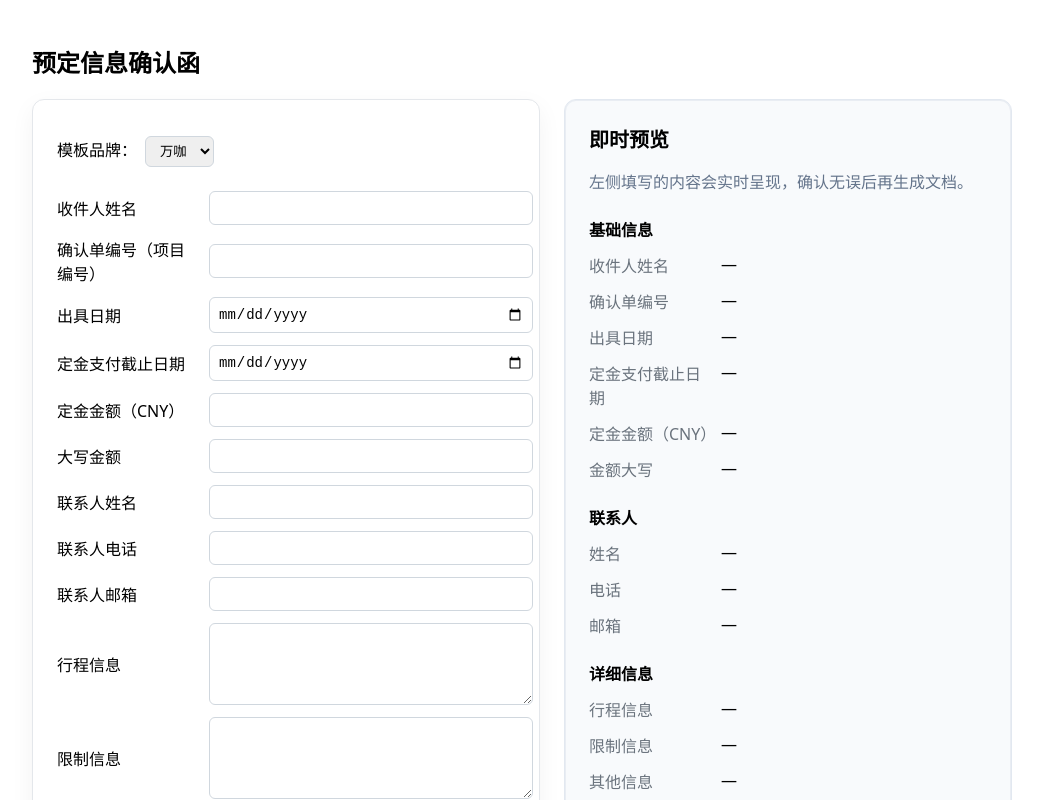
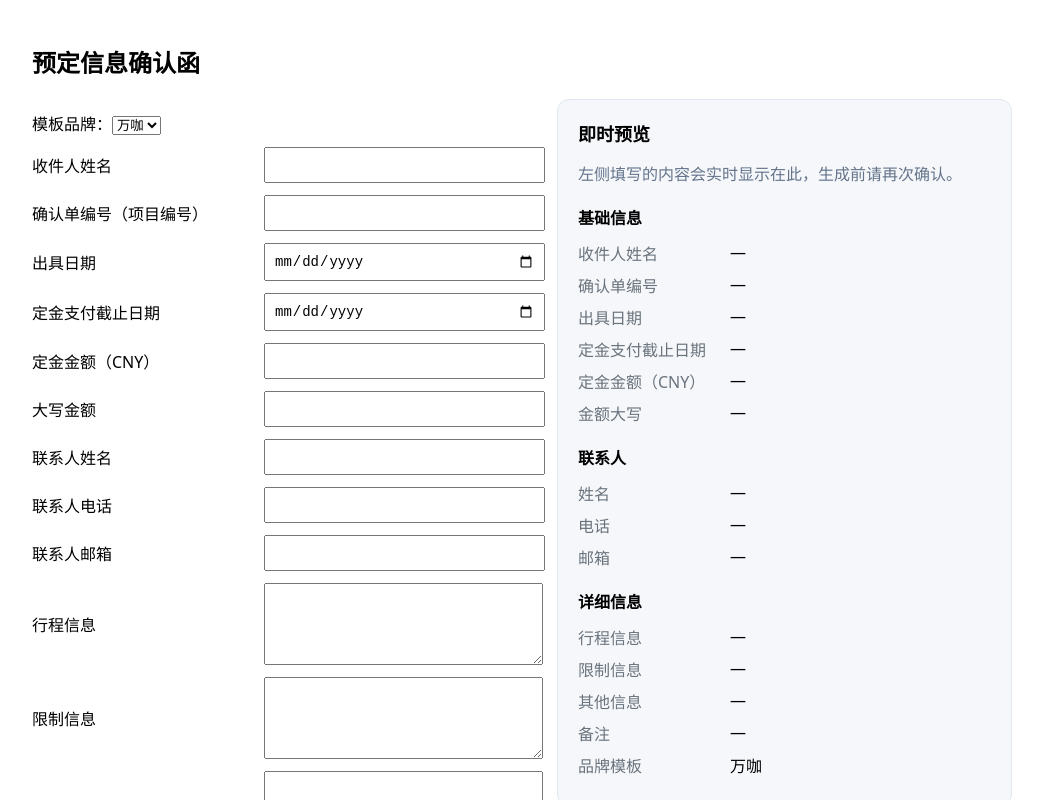
Before and after one commit to wxjw/Vanka, a Next.js app in the folder docgen-form/: page /zh-CN/confirmation in a window 1280 px wide. Shown: the top 800 px of the page, without its empty margins (118-1161 px from the left). Built offline with nearby package versions, Linux system fonts and the light colour scheme.

Commit message:
Adjust confirmation form layout to ease merges

```diff
--- a/docgen-form/app/zh-CN/confirmation/page.jsx
+++ b/docgen-form/app/zh-CN/confirmation/page.jsx
@@ -69,19 +69,22 @@ export default function ConfirmationPage() {
     URL.revokeObjectURL(url);
   }
 
-  const row = (label, key, type='text') => (
-    <div style={{display:'grid', gridTemplateColumns:'140px 1fr', gap:12, alignItems:'center', marginBottom:12}}>
-      <label style={{fontWeight:500}}>{label}</label>
+  const row = (label, key, type = 'text') => (
+    <div style={{display:'grid', gridTemplateColumns:'220px 1fr', gap:12, alignItems:'center', marginBottom:12}}>
+      <label>{label}</label>
       {type === 'textarea' ? (
         <textarea
           rows={4}
-          style={{width:'100%', fontSize:14, padding:8, borderRadius:6, border:'1px solid #d0d7de'}}
-          value={form[key]} onChange={e=>onChange(key, e.target.value)}
+          style={{width:'100%', fontSize:14, padding:8}}
+          value={form[key]}
+          onChange={e => onChange(key, e.target.value)}
         />
       ) : (
         <input
-          style={{width:'100%', fontSize:14, padding:8, borderRadius:6, border:'1px solid #d0d7de'}}
-          type={type} value={form[key]} onChange={e=>onChange(key, e.target.value)}
+          style={{width:'100%', fontSize:14, padding:8}}
+          type={type}
+          value={form[key]}
+          onChange={e => onChange(key, e.target.value)}
         />
       )}
     </div>
@@ -91,7 +94,7 @@ export default function ConfirmationPage() {
     const display = value == null ? '' : typeof value === 'string' ? value : String(value);
     const content = display.trim() ? display : '—';
     return (
-      <div style={{display:'grid', gridTemplateColumns:'120px 1fr', gap:12, marginBottom:12}}>
+      <div style={{display:'grid', gridTemplateColumns:'140px 1fr', gap:12, marginBottom:8}}>
         <div style={{color:'#6a737d'}}>{label}</div>
         <div style={{whiteSpace:'pre-wrap', wordBreak:'break-word'}}>{content}</div>
       </div>
@@ -99,57 +102,45 @@ export default function ConfirmationPage() {
   };
 
   return (
-    <main style={{paddingBottom:32}}>
+    <main>
       <h1>预定信息确认函</h1>
 
-      <div style={{display:'flex', gap:24, alignItems:'flex-start', flexWrap:'wrap'}}>
-        <form
-          onSubmit={handleGenerate}
-          style={{flex:'1 1 360px', minWidth:320, maxWidth:560, background:'#fff', padding:24, borderRadius:12, border:'1px solid #e4e7eb', boxShadow:'0 8px 24px rgba(15,23,42,0.05)'}}
-        >
-          <div style={{margin:'12px 0 24px'}}>
-            <label style={{marginRight:8}}>模板品牌：</label>
-            <select
-              value={brand}
-              onChange={e=>setBrand(e.target.value)}
-              style={{padding:'6px 10px', borderRadius:6, border:'1px solid #d0d7de'}}
-            >
+      <div style={{display:'flex', gap:32, alignItems:'flex-start', flexWrap:'wrap'}}>
+        <div style={{flex:'1 1 360px', minWidth:320}}>
+          <div style={{margin:'12px 0'}}>
+            <label>模板品牌：</label>
+            <select value={brand} onChange={e => setBrand(e.target.value)}>
               <option value="vanka">万咖</option>
               <option value="duoji">多吉</option>
             </select>
           </div>
 
-          {row('收件人姓名','recipientName')}
-          {row('确认单编号（项目编号）','referenceNo')}
-          {row('出具日期','issueDate','date')}
-          {row('定金支付截止日期','payByDate','date')}
-          {row('定金金额（CNY）','payAmountCNY')}
-          {row('大写金额','payAmountUppercase')}
-          {row('联系人姓名','contactName')}
-          {row('联系人电话','contactPhone')}
-          {row('联系人邮箱','contactEmail')}
-          {row('行程信息','itinerary','textarea')}
-          {row('限制信息','restrictions','textarea')}
-          {row('其他信息','others','textarea')}
-          {row('备注','remark','textarea')}
+          <form onSubmit={handleGenerate}>
+            {row('收件人姓名', 'recipientName')}
+            {row('确认单编号（项目编号）', 'referenceNo')}
+            {row('出具日期', 'issueDate', 'date')}
+            {row('定金支付截止日期', 'payByDate', 'date')}
+            {row('定金金额（CNY）', 'payAmountCNY')}
+            {row('大写金额', 'payAmountUppercase')}
+            {row('联系人姓名', 'contactName')}
+            {row('联系人电话', 'contactPhone')}
+            {row('联系人邮箱', 'contactEmail')}
+            {row('行程信息', 'itinerary', 'textarea')}
+            {row('限制信息', 'restrictions', 'textarea')}
+            {row('其他信息', 'others', 'textarea')}
+            {row('备注', 'remark', 'textarea')}
 
-          <div style={{marginTop:24}}>
-            <button
-              type="submit"
-              style={{padding:'12px 20px', fontSize:16, borderRadius:8, backgroundColor:'#2563eb', color:'#fff', border:'none', cursor:'pointer'}}
-            >
-              生成 DOCX
-            </button>
-          </div>
-        </form>
+            <div style={{marginTop:20}}>
+              <button type="submit" style={{padding:'10px 16px', fontSize:16}}>生成 DOCX</button>
+            </div>
+          </form>
+        </div>
 
-        <aside
-          style={{flex:'1 1 300px', minWidth:280, background:'#f8fafc', padding:24, borderRadius:12, border:'1px solid #e2e8f0', boxShadow:'inset 0 0 0 1px rgba(148,163,184,0.15)'}}
-        >
-          <h2 style={{marginTop:0, fontSize:20}}>即时预览</h2>
-          <p style={{marginTop:4, marginBottom:24, color:'#64748b'}}>左侧填写的内容会实时呈现，确认无误后再生成文档。</p>
+        <aside style={{flex:'1 1 280px', minWidth:260, background:'#f5f7fa', padding:20, borderRadius:12, border:'1px solid #e2e8f0'}}>
+          <h2 style={{marginTop:0, fontSize:18}}>即时预览</h2>
+          <p style={{marginTop:4, marginBottom:20, color:'#64748b'}}>左侧填写的内容会实时显示在此，生成前请再次确认。</p>
 
-          <section style={{marginBottom:24}}>
+          <section style={{marginBottom:20}}>
             <h3 style={{fontSize:16, marginBottom:12}}>基础信息</h3>
             {previewRow('收件人姓名', form.recipientName)}
             {previewRow('确认单编号', form.referenceNo)}
@@ -159,7 +150,7 @@ export default function ConfirmationPage() {
             {previewRow('金额大写', form.payAmountUppercase)}
           </section>
 
-          <section style={{marginBottom:24}}>
+          <section style={{marginBottom:20}}>
             <h3 style={{fontSize:16, marginBottom:12}}>联系人</h3>
             {previewRow('姓名', form.contactName)}
             {previewRow('电话', form.contactPhone)}
```
